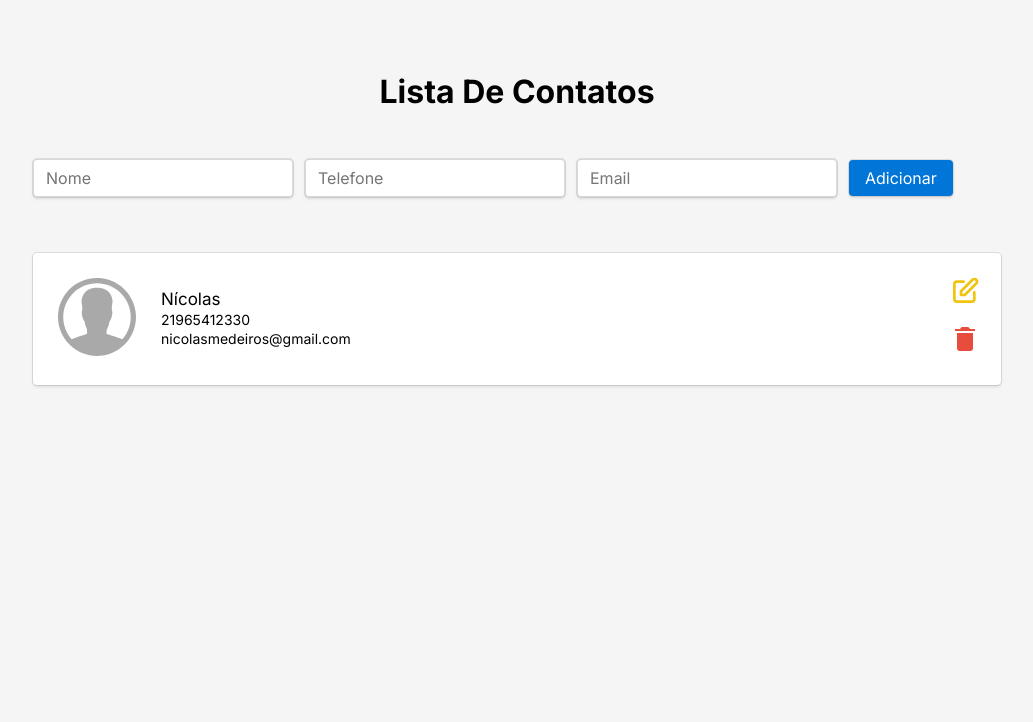
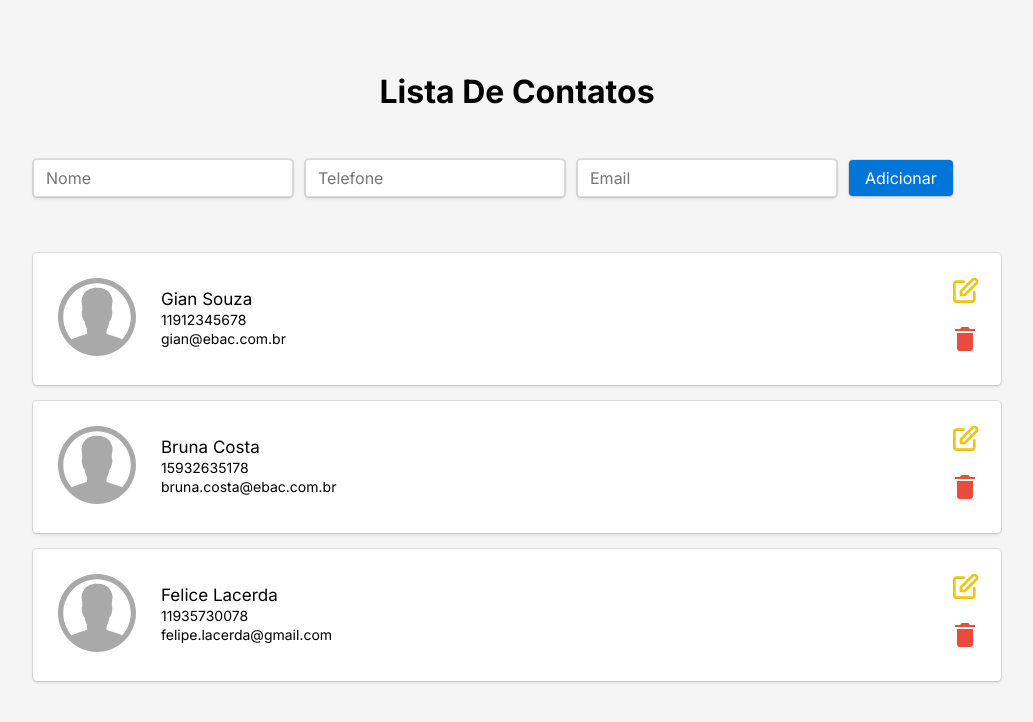
Before and after one commit to nicolasmrodrigues/lista-de-contatos, a React (Create React App) app: page / in a window 1280 px wide. Shown: the top 722 px of the page, without its empty margins (123-1156 px from the left). Built offline with nearby package versions, Linux system fonts and the light colour scheme.

Commit message:
implementando função de adicionar contato

```diff
--- a/src/App.tsx
+++ b/src/App.tsx
@@ -1,16 +1,18 @@
+import { Provider } from 'react-redux'
 import Form from './components/Form'
 import Contacts from './containers/Contacts'
 import GlobalStyle, { Container } from './styles'
+import store from './store'
 
 function App() {
   return (
-    <>
+    <Provider store={store}>
       <GlobalStyle />
       <Container>
         <Form />
         <Contacts />
       </Container>
-    </>
+    </Provider>
   )
 }
 
--- a/src/components/Contact/index.tsx
+++ b/src/components/Contact/index.tsx
@@ -1,6 +1,7 @@
 import { IoIosContact } from 'react-icons/io'
 import { HiOutlinePencilAlt } from 'react-icons/hi'
 import { IoMdTrash } from 'react-icons/io'
+import ContactClass from '../../models/Contact'
 import {
   Contact as ContactStyle,
   DeleteButton,
@@ -11,16 +12,18 @@ import {
   ContactActions
 } from './styles'
 
-const Contact = () => (
+type Props = ContactClass
+
+const Contact = ({ name, phone, email, id }: Props) => (
   <ContactStyle>
     <ContactInfo>
       <div>
         <IoIosContact id="contact-icon" />
       </div>
       <InfoList>
-        <Info id="name">Nícolas</Info>
-        <Info id="phone">21965412330</Info>
-        <Info id="email">nicolasmedeiros@gmail.com</Info>
+        <Info id="name">{name}</Info>
+        <Info id="phone">{phone}</Info>
+        <Info id="email">{email}</Info>
       </InfoList>
     </ContactInfo>
     <ContactActions>
--- a/src/components/Contact/styles.ts
+++ b/src/components/Contact/styles.ts
@@ -6,6 +6,7 @@ export const Contact = styled.div`
   border-radius: 4px;
   padding: 16px;
   align-items: center;
+  margin-bottom: 16px;
   box-shadow:
     0 2px 3px rgba(10, 10, 10, 0.1),
     0 0 0 1px rgba(10, 10, 10, 0.1);
--- a/src/components/Form/index.tsx
+++ b/src/components/Form/index.tsx
@@ -1,18 +1,60 @@
-import { FormEvent } from 'react'
+import { FormEvent, useState } from 'react'
 import { Title, Form as FormStyle, InputField, SubmitButton } from './styles'
+import { useDispatch, useSelector } from 'react-redux'
+import { RootReducer } from '../../store'
+import { addContact } from '../../store/reducers/contacts'
 
 const Form = () => {
+  const [name, setName] = useState('')
+  const [phone, setPhone] = useState('')
+  const [email, setEmail] = useState('')
+
+  const { items } = useSelector((state: RootReducer) => state.contacts)
+
+  const dispatch = useDispatch()
+
   const submitContact = (event: FormEvent) => {
     event.preventDefault()
+
+    dispatch(
+      addContact({
+        name,
+        phone,
+        email
+      })
+    )
+    setName('')
+    setPhone('')
+    setEmail('')
   }
+
+  items.map((item) => console.log(item))
 
   return (
     <>
       <Title>Lista De Contatos</Title>
       <FormStyle onSubmit={submitContact}>
-        <InputField type="text" placeholder="Nome" required />
-        <InputField type="text" placeholder="Telefone" required />
-        <InputField type="text" placeholder="Email" required />
+        <InputField
+          value={name}
+          onChange={({ target }) => setName(target.value)}
+          type="text"
+          placeholder="Nome"
+          required
+        />
+        <InputField
+          value={phone}
+          onChange={({ target }) => setPhone(target.value)}
+          type="text"
+          placeholder="Telefone"
+          required
+        />
+        <InputField
+          value={email}
+          onChange={({ target }) => setEmail(target.value)}
+          type="text"
+          placeholder="Email"
+          required
+        />
         <SubmitButton type="submit">Adicionar</SubmitButton>
       </FormStyle>
     </>
--- a/src/containers/Contacts/index.tsx
+++ b/src/containers/Contacts/index.tsx
@@ -1,12 +1,24 @@
+import { useSelector } from 'react-redux'
 import Contact from '../../components/Contact'
 import { ContactsList } from './styles'
+import { RootReducer } from '../../store'
 
-const Contacts = () => (
-  <ContactsList>
-    <li>
-      <Contact />
-    </li>
-  </ContactsList>
-)
+const Contacts = () => {
+  const { items: contacts } = useSelector(
+    (state: RootReducer) => state.contacts
+  )
+  return (
+    <>
+      <ContactsList>
+        {contacts.map((c) => (
+          <li key={c.id}>
+            <Contact name={c.name} phone={c.phone} email={c.email} id={c.id} />
+          </li>
+        ))}
+      </ContactsList>
+      <div></div>
+    </>
+  )
+}
 
 export default Contacts
--- /dev/null
+++ b/src/models/Contact.ts
@@ -0,0 +1,15 @@
+class Contact {
+  name: string
+  phone: string
+  email: string
+  id: number
+
+  constructor(name: string, phone: string, email: string, id: number) {
+    this.name = name
+    this.phone = phone
+    this.email = email
+    this.id = id
+  }
+}
+
+export default Contact
--- /dev/null
+++ b/src/store/index.ts
@@ -0,0 +1,11 @@
+import { configureStore } from '@reduxjs/toolkit'
+import contactsReducer from './reducers/contacts'
+
+const store = configureStore({
+  reducer: {
+    contacts: contactsReducer
+  }
+})
+
+export type RootReducer = ReturnType<typeof store.getState>
+export default store
--- /dev/null
+++ b/src/store/reducers/contacts.ts
@@ -0,0 +1,50 @@
+import { PayloadAction, createSlice } from '@reduxjs/toolkit'
+import Contact from '../../models/Contact'
+
+type ContactsState = {
+  items: Contact[]
+}
+
+type ContactWithoutId = Omit<Contact, 'id'>
+
+const initialState: ContactsState = {
+  items: [
+    {
+      name: 'Gian Souza',
+      phone: '11912345678',
+      email: 'gian@ebac.com.br',
+      id: 1
+    },
+    {
+      name: 'Bruna Costa',
+      phone: '15932635178',
+      email: 'bruna.costa@ebac.com.br',
+      id: 2
+    },
+    {
+      name: 'Felice Lacerda',
+      phone: '11935730078',
+      email: 'felipe.lacerda@gmail.com',
+      id: 3
+    }
+  ]
+}
+
+const contactsSlice = createSlice({
+  name: 'contacts',
+  initialState,
+  reducers: {
+    addContact: (state, action: PayloadAction<ContactWithoutId>) => {
+      const contactToAdd: Contact = {
+        name: action.payload.name,
+        phone: action.payload.phone,
+        email: action.payload.email,
+        id: state.items.length + 1
+      }
+      state.items = [...state.items, contactToAdd]
+    }
+  }
+})
+
+export const { addContact } = contactsSlice.actions
+export default contactsSlice.reducer
```
